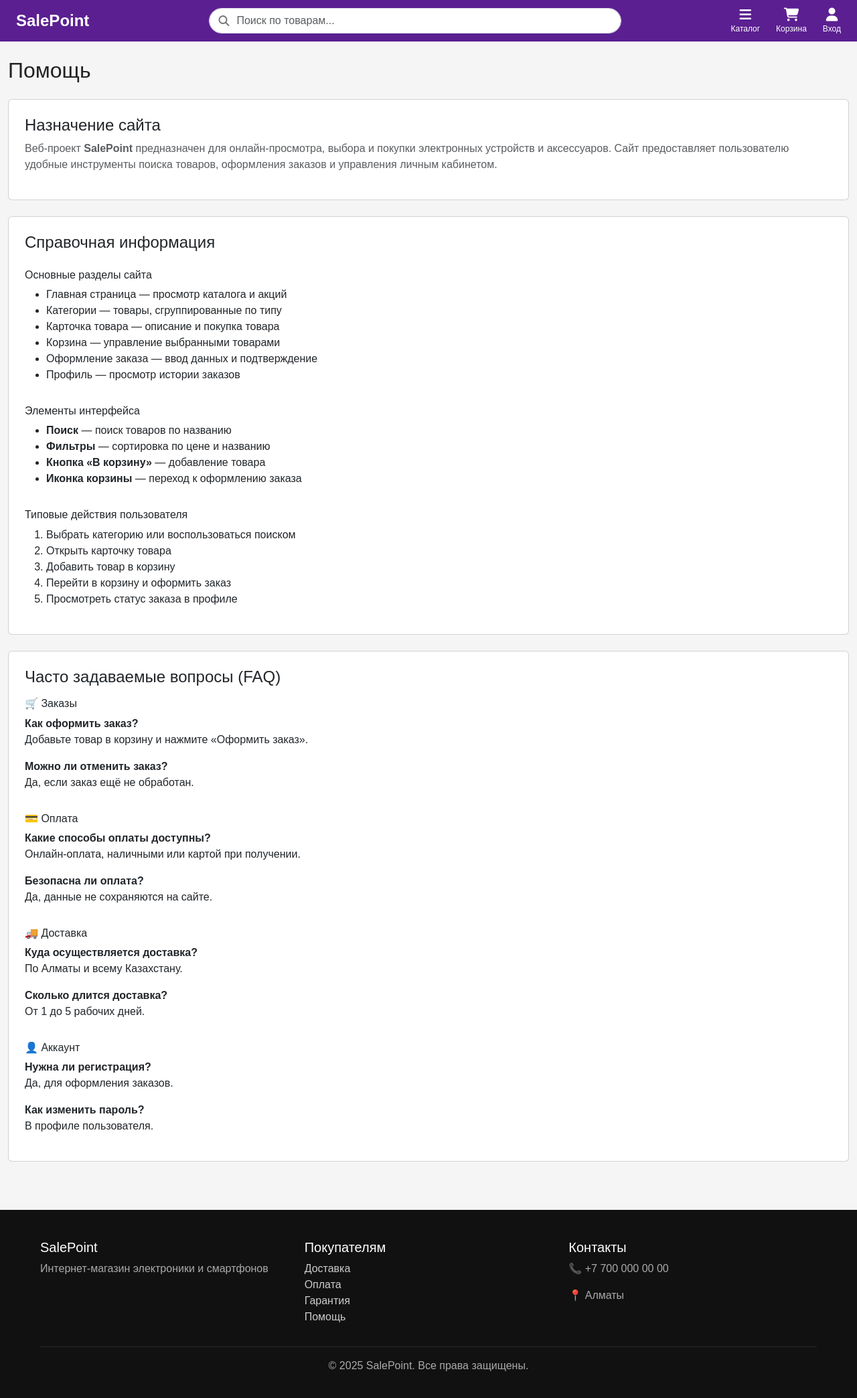
After one commit to Kirunno/SalePoint, a Django app: page /help/ in a window 1280 px wide. The commit adds this page. Shown: the whole page at 67% size. Run offline with Django 5.2, Linux system fonts and the light colour scheme.

Commit message:
alpha5: stable version

```diff
--- a/accounts/templates/accounts/base_auth.html
+++ b/accounts/templates/accounts/base_auth.html
@@ -5,7 +5,6 @@
     <meta charset="UTF-8">
     <title>{% block title %}Аккаунт — SalePoint{% endblock %}</title>
 
-    <!-- Стили авторизации -->
     <link rel="stylesheet" href="{% static 'accounts/style.css' %}">
     {% block extra_head %}{% endblock %}
 </head>
--- /dev/null
+++ b/requirements.txt
@@ -0,0 +1,5 @@
+asgiref==3.11.0
+Django==5.2.8
+pillow==12.0.0
+sqlparse==0.5.3
+tzdata==2025.2
--- a/store/templates/store/base.html
+++ b/store/templates/store/base.html
@@ -8,13 +8,10 @@
     <meta name="viewport" content="width=device-width, initial-scale=1.0">
     <meta name="description" content="Интернет-магазин электроники SalePoint">
 
-    <!-- ✅ BOOTSTRAP 5 -->
     <link href="https://cdn.jsdelivr.net/npm/bootstrap@5.3.3/dist/css/bootstrap.min.css" rel="stylesheet">
 
-    <!-- ✅ FONT AWESOME -->
     <link rel="stylesheet" href="https://cdnjs.cloudflare.com/ajax/libs/font-awesome/6.5.0/css/all.min.css">
 
-    <!-- Твой CSS -->
     <link rel="stylesheet" href="{% static 'store/style.css' %}">
 
     <style>
@@ -23,7 +20,6 @@
             font-family: 'Segoe UI', 'Roboto', sans-serif;
         }
 
-        /* ✅ Цвета проекта */
         .bg-main {
             background-color: #5B1F91;
         }
@@ -74,16 +70,13 @@
 
 <body>
 
-<!-- ✅ ШАПКА -->
 <nav class="navbar navbar-expand-lg bg-main navbar-dark sticky-top py-2">
     <div class="container-fluid px-4">
 
-        <!-- ЛОГО -->
         <a class="navbar-brand fw-bold fs-4 text-white" href="{% url 'home' %}">
             SalePoint
         </a>
 
-        <!-- ПОИСК -->
         <form method="get" action="{% url 'home' %}" class="d-flex mx-auto position-relative w-50">
             <i class="fa fa-search search-icon"></i>
             <input
@@ -95,16 +88,13 @@
             >
         </form>
 
-        <!-- ПРАВАЯ ЧАСТЬ -->
         <div class="d-flex align-items-center gap-4 text-white">
 
-            <!-- КАТАЛОГ -->
             <a href="#" class="text-white text-center text-decoration-none">
                 <i class="fa-solid fa-bars fa-lg"></i>
                 <div style="font-size:12px;">Каталог</div>
             </a>
 
-            <!-- КОРЗИНА -->
             <a href="{% url 'cart' %}" class="text-white text-center position-relative text-decoration-none">
                 <i class="fa-solid fa-cart-shopping fa-lg"></i>
 
@@ -117,7 +107,6 @@
                 <div style="font-size:12px;">Корзина</div>
             </a>
 
-            <!-- ПРОФИЛЬ -->
             {% if user.is_authenticated %}
                 <a href="{% url 'profile' %}" class="text-white text-center text-decoration-none">
                     <i class="fa-solid fa-user fa-lg"></i>
@@ -140,12 +129,10 @@
     </div>
 </nav>
 
-<!-- ✅ ОСНОВНОЙ КОНТЕНТ -->
 <main class="container-fluid py-4">
     {% block content %}{% endblock %}
 </main>
 
-<!-- ✅ ПОДВАЛ -->
 <footer class="pt-4 pb-3 mt-5">
     <div class="container">
         <div class="row">
@@ -161,7 +148,7 @@
                 <li><a href="{% url 'delivery' %}">Доставка</a></li>
                 <li><a href="{% url 'payment_info' %}">Оплата</a></li>
                 <li><a href="{% url 'warranty' %}">Гарантия</a></li>
-
+                <li><a href="{% url 'help' %}">Помощь</a></li>
                 </ul>
             </div>
 
@@ -181,7 +168,6 @@
     </div>
 </footer>
 
-<!-- ✅ BOOTSTRAP JS -->
 <script src="https://cdn.jsdelivr.net/npm/bootstrap@5.3.3/dist/js/bootstrap.bundle.min.js"></script>
 
 </body>
--- a/store/templates/store/category_detail.html
+++ b/store/templates/store/category_detail.html
@@ -13,7 +13,6 @@
     <div class="col-6 col-md-4 col-lg-3">
         <div class="card h-100">
 
-            <!-- Image block (фиксированная высота) -->
             <a href="{% url 'product_detail' product.id %}">
                 <div style="height:180px; display:flex; align-items:center; justify-content:center; background:#f8f9fa;">
                     {% if product.image %}
--- /dev/null
+++ b/store/templates/store/help.html
@@ -0,0 +1,69 @@
+{% extends "store/base.html" %}
+{% block title %}Помощь — SalePoint{% endblock %}
+
+{% block content %}
+
+<h2 class="mb-4">Помощь</h2>
+
+<div class="card mb-4 p-4">
+    <h4>Назначение сайта</h4>
+    <p class="text-muted">
+        Веб-проект <b>SalePoint</b> предназначен для онлайн-просмотра,
+        выбора и покупки электронных устройств и аксессуаров.
+        Сайт предоставляет пользователю удобные инструменты поиска товаров,
+        оформления заказов и управления личным кабинетом.
+    </p>
+</div>
+
+<div class="card mb-4 p-4">
+    <h4>Справочная информация</h4>
+
+    <h6 class="mt-3">Основные разделы сайта</h6>
+    <ul>
+        <li>Главная страница — просмотр каталога и акций</li>
+        <li>Категории — товары, сгруппированные по типу</li>
+        <li>Карточка товара — описание и покупка товара</li>
+        <li>Корзина — управление выбранными товарами</li>
+        <li>Оформление заказа — ввод данных и подтверждение</li>
+        <li>Профиль — просмотр истории заказов</li>
+    </ul>
+
+    <h6 class="mt-3">Элементы интерфейса</h6>
+    <ul>
+        <li><b>Поиск</b> — поиск товаров по названию</li>
+        <li><b>Фильтры</b> — сортировка по цене и названию</li>
+        <li><b>Кнопка «В корзину»</b> — добавление товара</li>
+        <li><b>Иконка корзины</b> — переход к оформлению заказа</li>
+    </ul>
+
+    <h6 class="mt-3">Типовые действия пользователя</h6>
+    <ol>
+        <li>Выбрать категорию или воспользоваться поиском</li>
+        <li>Открыть карточку товара</li>
+        <li>Добавить товар в корзину</li>
+        <li>Перейти в корзину и оформить заказ</li>
+        <li>Просмотреть статус заказа в профиле</li>
+    </ol>
+</div>
+
+<div class="card p-4">
+    <h4 class="mb-3">Часто задаваемые вопросы (FAQ)</h4>
+
+    <h6>🛒 Заказы</h6>
+    <p><b>Как оформить заказ?</b><br>Добавьте товар в корзину и нажмите «Оформить заказ».</p>
+    <p><b>Можно ли отменить заказ?</b><br>Да, если заказ ещё не обработан.</p>
+
+    <h6 class="mt-3">💳 Оплата</h6>
+    <p><b>Какие способы оплаты доступны?</b><br>Онлайн-оплата, наличными или картой при получении.</p>
+    <p><b>Безопасна ли оплата?</b><br>Да, данные не сохраняются на сайте.</p>
+
+    <h6 class="mt-3">🚚 Доставка</h6>
+    <p><b>Куда осуществляется доставка?</b><br>По Алматы и всему Казахстану.</p>
+    <p><b>Сколько длится доставка?</b><br>От 1 до 5 рабочих дней.</p>
+
+    <h6 class="mt-3">👤 Аккаунт</h6>
+    <p><b>Нужна ли регистрация?</b><br>Да, для оформления заказов.</p>
+    <p><b>Как изменить пароль?</b><br>В профиле пользователя.</p>
+</div>
+
+{% endblock %}
--- a/store/templates/store/order_detail.html
+++ b/store/templates/store/order_detail.html
@@ -7,7 +7,6 @@
 
 <h3 class="mb-3">Заказ № {{ order.id }}</h3>
 
-<!-- STATUS + DATE -->
 <p class="text-muted">
   Создан: {{ order.created_at|date:"d.m.Y H:i" }}
   {% if order.updated_at %}
@@ -28,7 +27,6 @@
 
 <hr>
 
-<!-- ORDER INFO -->
 <div class="card mb-4">
   <div class="card-body">
 
@@ -88,7 +86,6 @@
   </div>
 </div>
 
-<!-- ITEMS LIST -->
 <h5 class="mb-3">Состав заказа</h5>
 
 <ul class="list-group mb-4">
@@ -122,7 +119,6 @@
 
 <h4 class="fw-bold">Итого к оплате: {{ order.total_price }} ₸</h4>
 
-<!-- ACTIONS -->
 <div class="mt-4">
 
   {% if order.status == "Обрабатывается" %}
--- a/store/templates/store/order_list.html
+++ b/store/templates/store/order_list.html
@@ -15,7 +15,6 @@
 
                 <div class="d-flex justify-content-between align-items-center">
 
-                    <!-- Левая часть -->
                     <div>
                         <div class="fw-bold">Заказ № {{ order.id }}</div>
                         <div class="text-muted small">
@@ -23,7 +22,6 @@
                         </div>
                     </div>
 
-                    <!-- Статус -->
                     <span class="badge
                         {% if order.status == 'Обрабатывается' %} bg-warning text-dark
                         {% elif order.status == 'Отменён' %} bg-danger
@@ -34,7 +32,6 @@
                         {{ order.status }}
                     </span>
 
-                    <!-- Итоговая цена -->
                     <div class="fw-bold fs-5">
                         {{ order.total_price }} ₸
                     </div>
--- a/store/templates/store/product_detail.html
+++ b/store/templates/store/product_detail.html
@@ -6,7 +6,6 @@
 {% block content %}
 <div class="row g-4">
 
-  <!-- IMAGE -->
   <div class="col-lg-6">
     <div class="card p-3">
       <div class="d-flex align-items-center justify-content-center" style="min-height:380px;">
@@ -22,7 +21,6 @@
     </div>
   </div>
 
-  <!-- INFO -->
   <div class="col-lg-6">
     <div class="card p-4">
 
--- a/store/templates/store/profile.html
+++ b/store/templates/store/profile.html
@@ -15,6 +15,9 @@
     <a href="{% url 'orders' %}" class="btn btn-dark mt-3">
         История заказов →
     </a>
+    <a href="{% url 'profile_edit' %}" class="btn btn-outline-primary mt-3">
+    Редактировать профиль
+    </a>
 
 </div>
 
--- a/store/urls.py
+++ b/store/urls.py
@@ -1,23 +1,16 @@
 from django.urls import path
-from store import views   # <-- ЭТО ВАЖНО: импортируем views из store приложения
+from store import views
 
 urlpatterns = [
     path('', views.home, name='home'),
-
     path('product/<int:pk>/', views.product_detail, name='product_detail'),
-
     path('cart/', views.cart, name='cart'),
     path('add-to-cart/<int:pk>/', views.add_to_cart, name='add_to_cart'),
-
     path('remove-from-cart/<int:pk>/', views.remove_from_cart, name='remove_from_cart'),
     path('increase/<int:pk>/', views.increase_quantity, name='increase_quantity'),
     path('decrease/<int:pk>/', views.decrease_quantity, name='decrease_quantity'),
-
     path('checkout/', views.checkout, name='checkout'),
-
     path('profile/', views.profile, name='profile'),
-
-    # Категории
     path('categories/', views.categories_list, name='categories'),
     path('category/<int:pk>/', views.category_detail, name='category_detail'),
     path('order/<int:pk>/', views.order_detail, name='order_detail'),
@@ -30,7 +23,5 @@ urlpatterns = [
     path('delivery/', views.delivery, name='delivery'),
     path('payment-info/', views.payment_info, name='payment_info'),
     path('warranty/', views.warranty, name='warranty'),
-
-
-
+    path('help/', views.help_page, name='help'),
 ]
--- a/store/views.py
+++ b/store/views.py
@@ -8,9 +8,6 @@ from django.contrib.auth.forms import PasswordChangeForm
 from .models import Product, Order, OrderItem, Category
 
 
-# -------------------------------------------------------
-# Главная страница
-# -------------------------------------------------------
 def home(request):
     products = Product.objects.all()
     categories = Category.objects.all()
@@ -54,17 +51,11 @@ def home(request):
     })
 
 
-# -------------------------------------------------------
-# Товар
-# -------------------------------------------------------
 def product_detail(request, pk):
     product = get_object_or_404(Product, pk=pk)
     return render(request, "store/product_detail.html", {"product": product})
 
 
-# -------------------------------------------------------
-# Корзина
-# -------------------------------------------------------
 def add_to_cart(request, pk):
     cart = request.session.get("cart", {})
     quantity = int(request.POST.get("quantity", 1))
@@ -117,9 +108,6 @@ def cart(request):
     })
 
 
-# -------------------------------------------------------
-# Оформление заказа
-# -------------------------------------------------------
 @login_required
 def checkout(request):
     cart = request.session.get("cart", {})
@@ -162,9 +150,6 @@ def checkout(request):
     })
 
 
-# -------------------------------------------------------
-# Профиль
-# -------------------------------------------------------
 @login_required
 def profile(request):
     return render(request, "store/profile.html")
@@ -176,9 +161,6 @@ def orders_list(request):
     return render(request, "store/order_list.html", {"orders": orders})
 
 
-# -------------------------------------------------------
-# Категории
-# -------------------------------------------------------
 def categories_list(request):
     return render(request, "store/categories.html", {
         "categories": Category.objects.all()
@@ -194,9 +176,6 @@ def category_detail(request, pk):
     })
 
 
-# -------------------------------------------------------
-# Заказы
-# -------------------------------------------------------
 @login_required
 def order_detail(request, pk):
     order = get_object_or_404(Order, pk=pk, user=request.user)
@@ -232,9 +211,6 @@ def payment_success(request, pk):
     return render(request, "store/payment_success.html", {"order": order})
 
 
-# -------------------------------------------------------
-# Профиль — редактирование
-# -------------------------------------------------------
 @login_required
 def profile_edit(request):
     if request.method == "POST":
@@ -255,9 +231,6 @@ def change_password(request):
     return render(request, "store/change_password.html", {"form": form})
 
 
-# -------------------------------------------------------
-# Инфо страницы
-# -------------------------------------------------------
 def delivery(request):
     return render(request, "store/delivery.html")
 
@@ -268,3 +241,7 @@ def payment_info(request):
 
 def warranty(request):
     return render(request, "store/warranty.html")
+
+
+def help_page(request):
+    return render(request, "store/help.html")
```
Also changed, not shown: accounts/static/accounts/style.css (+0 -8 lines), store/admin.py (+1 -18 lines), store/models.py (+9 -32 lines), store/static/store/style.css (+0 -11 lines), store/templates/store/checkout.html (+0 -11 lines), store/templates/store/home.html (+0 -7 lines), store/tests.py (+0 -24 lines).
